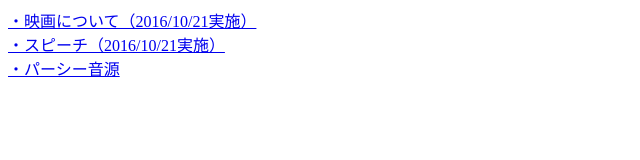
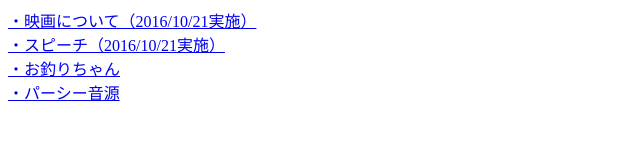
Before and after one commit to kouyaman1969/kouyaman1969.github.io, a plain HTML site: page index.html in a window 1280 px wide. Shown: the whole page, without its empty margins (0-640 px from the left). Drawn offline with Linux system fonts and the light colour scheme.

Commit message:
Update index.html

```diff
--- a/index.html
+++ b/index.html
@@ -18,6 +18,10 @@
 			・スピーチ（2016/10/21実施）
 		</a>
 		<br>
+		<a href="./201810_speak/index.html">
+			・お釣りちゃん
+		</a>
+		<br>
 		<a href="./percy/index.html">
 			・パーシー音源
 		</a>
```
